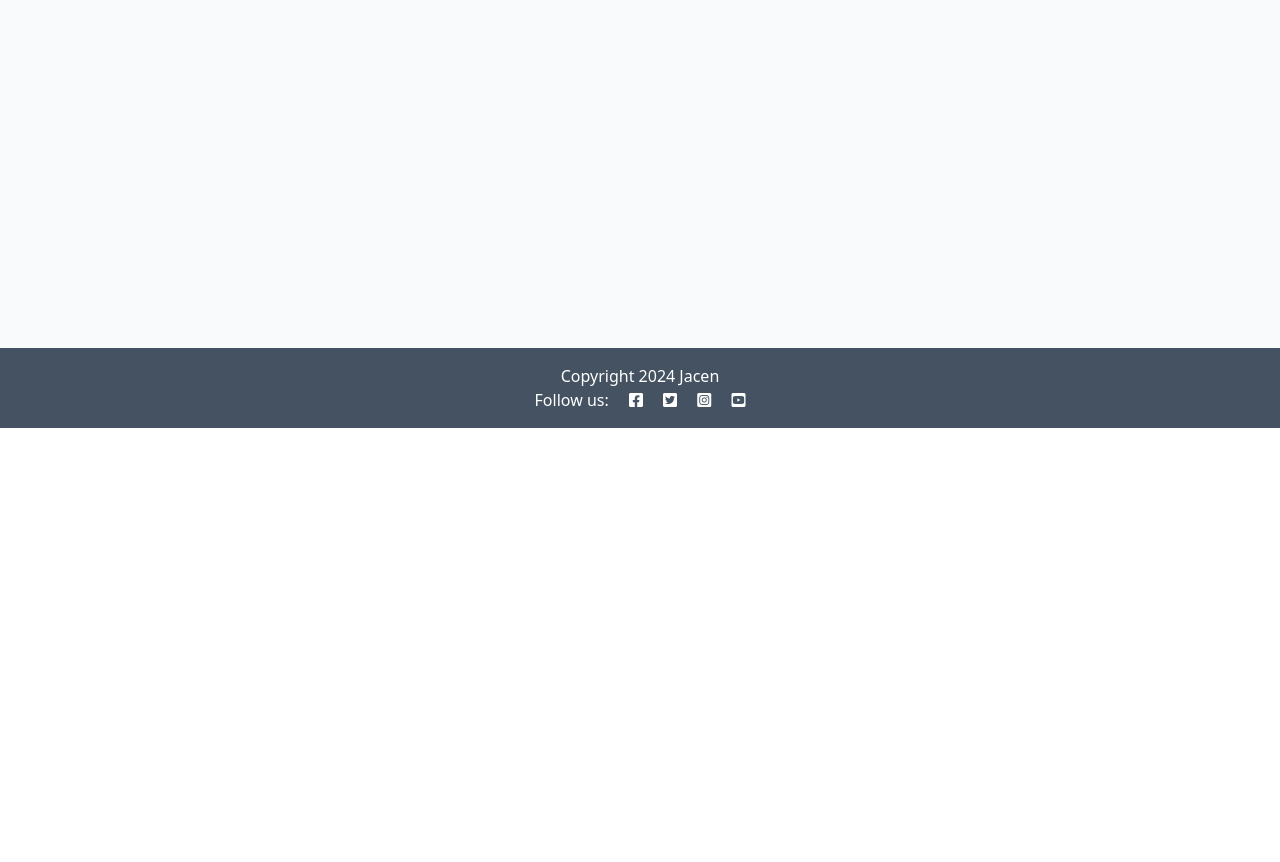
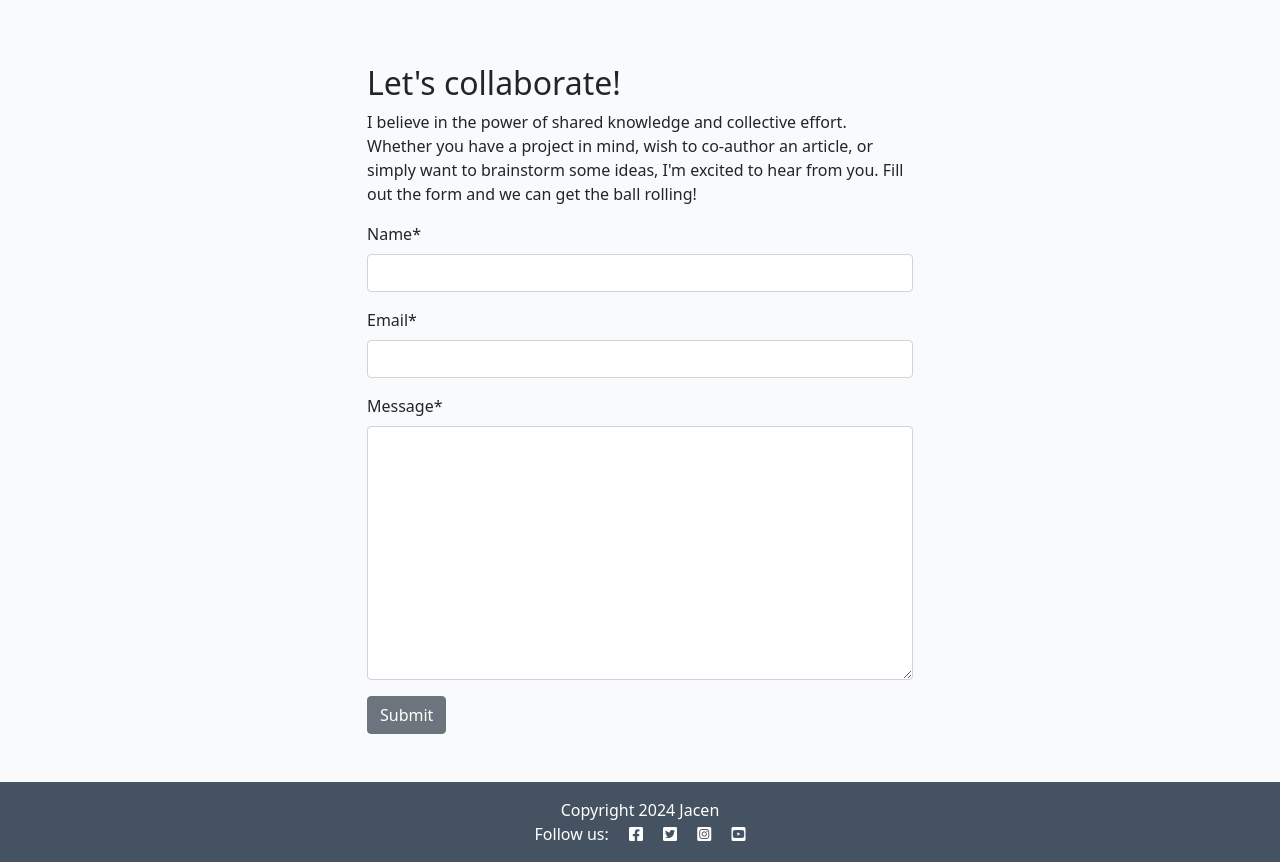
Before and after one commit to Viridi-Machina/django-blog-tutorial, a Django app: page /about/ in a window 1280 px wide. Shown: the part 372-1234 px from the top of the page. Before the commit the page ends 800 px from the top, so only its background shows below. Run offline with Django 4.2, Linux system fonts and the light colour scheme; data that the repository does not hold is empty; some libraries are stand-ins or nearby versions.

Commit message:
add form functionality within about app

```diff
--- /dev/null
+++ b/about/forms.py
@@ -0,0 +1,8 @@
+from .models import CollaborateRequest
+from django import forms
+
+
+class CollaborateForm(forms.ModelForm):
+    class Meta:
+        model = CollaborateRequest
+        fields = ('name', 'email', 'message',)
--- a/about/models.py
+++ b/about/models.py
@@ -1,4 +1,6 @@
 from django.db import models
+
+# Create your models here.
 
 
 class About(models.Model):
@@ -8,3 +10,13 @@ class About(models.Model):
 
     def __str__(self):
         return self.title
+
+
+class CollaborateRequest(models.Model):
+    name = models.CharField(max_length=200)
+    email = models.EmailField()
+    message = models.TextField()
+    read = models.BooleanField(default=False)
+
+    def __str__(self):
+        return f"Collaboration request from {self.name}"
--- a/about/templates/about/about.html
+++ b/about/templates/about/about.html
@@ -1,15 +1,15 @@
 {% extends 'base.html' %}
+{% load static %}
+{% load crispy_forms_tags %}
+
 {% block content %}
-{% load static %}
 <div class="container mt-5">
     <div class="row">
-    <div class="col-4 text-center">
-      <img src="{% static 'images/nobody.jpg' %}" width="75%" />
+        <div class="col-12 col-md-4 text-center">
+            <img src="{% static 'images/nobody.jpg' %}" width="75%">
         </div>
-    <div class="col-8">
-      <!-- Title goes between these h2 tags -->
+        <div class="col-12 col-md-8">
             <h2>{{ about.title }}</h2>
-      <!-- Content goes directly underneath this -->
             {{ about.content | safe }}
         </div>
     </div>
@@ -20,5 +20,24 @@
           <p class="text-end"><em>Updated on: {{ about.updated_on }}</em></p>
         </div>
     </div>
+    <div class="row justify-content-center">
+        <div class="col-12 col-md-6 my-5">
+            <h2>Let's collaborate!</h2>
+            <p>I believe in the power of shared knowledge and collective effort.
+                Whether you have a project in mind, wish to co-author
+                an article, or simply want to brainstorm some ideas,
+                I'm excited to hear from you. Fill out the form
+                and we can get the ball rolling!</p>
+
+            <!-- add your form here. Your submit button should
+                                have the classes of btn, btn-secondary -->
+            <form id="CollaborateForm" method="POST">
+                {{ collaborate_form | crispy }}
+                {% csrf_token %}
+                <button id="submitButton" type="submit"
+                    class="btn btn-secondary">Submit</button>
+            </form>
+        </div>
+    </div>
 </div>
 {% endblock content %}
--- a/about/views.py
+++ b/about/views.py
@@ -1,5 +1,7 @@
 from django.shortcuts import render
+from django.contrib import messages
 from .models import About
+from .forms import CollaborateForm
 
 
 def about_me(request):
@@ -8,8 +10,24 @@ def about_me(request):
     """
     about = About.objects.all().order_by('-updated_on').first()
 
+    if request.method == "POST":
+        collaborate_form = CollaborateForm(data=request.POST)
+        if collaborate_form.is_valid():
+            collaborate_form.save()
+            messages.add_message(
+                request, messages.SUCCESS,
+                'Collaboration request received! I endeavor to respond within 2 working days.'
+                )
+
+    collaborate_form = CollaborateForm()
+
+    context = {
+        "about": about,
+        "collaborate_form": collaborate_form,
+    }
+
     return render(
         request,
         "about/about.html",
-        {"about": about},
+        context,
     )
--- a/codestar/settings.py
+++ b/codestar/settings.py
@@ -28,7 +28,7 @@ TEMPLATES_DIR = os.path.join(BASE_DIR, 'templates')
 SECRET_KEY = os.environ.get("SECRET_KEY")
 
 # SECURITY WARNING: don't run with debug turned on in production!
-DEBUG = False
+DEBUG = True
 
 ALLOWED_HOSTS = ['127.0.0.1', '.herokuapp.com']
 
```
Also changed, not shown: about/admin.py (+13 -2 lines), about/migrations/0002_collaboraterequest.py (added). Lines whose indentation alone changed are shown as unchanged.
